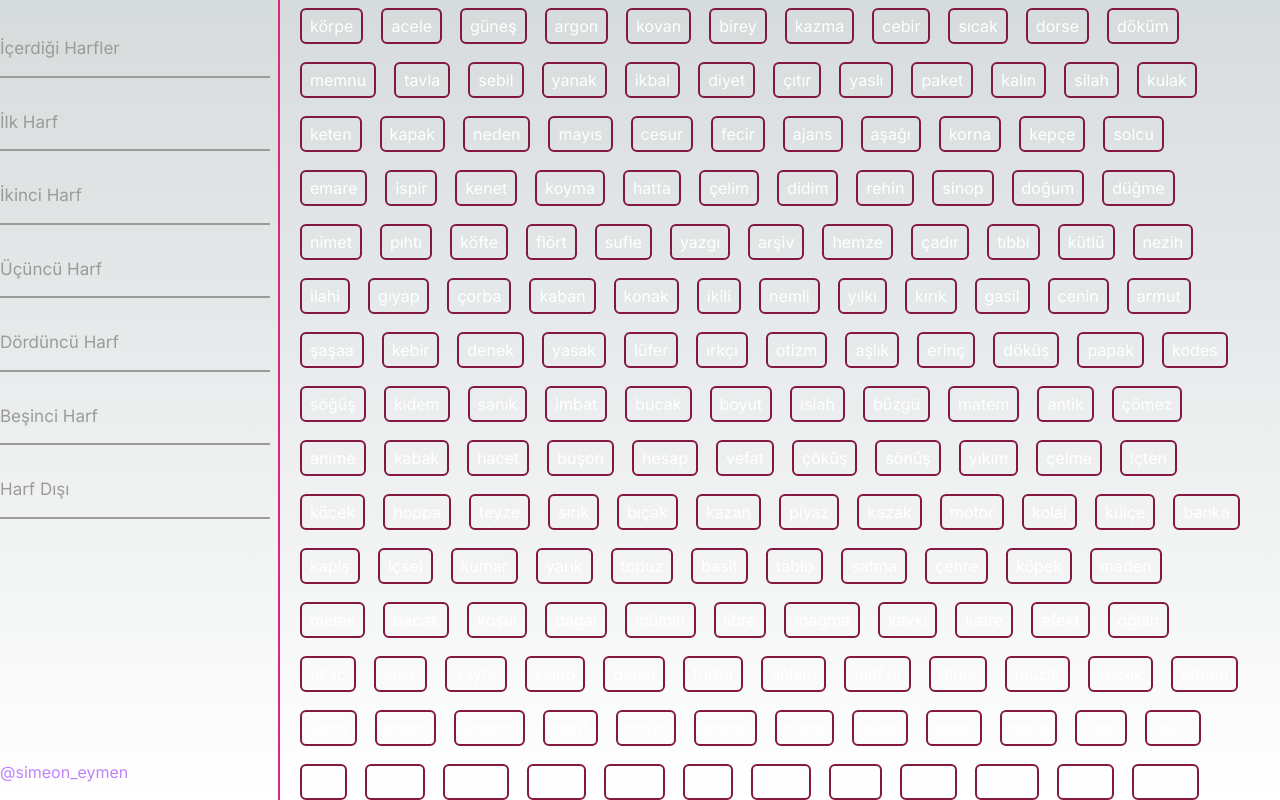
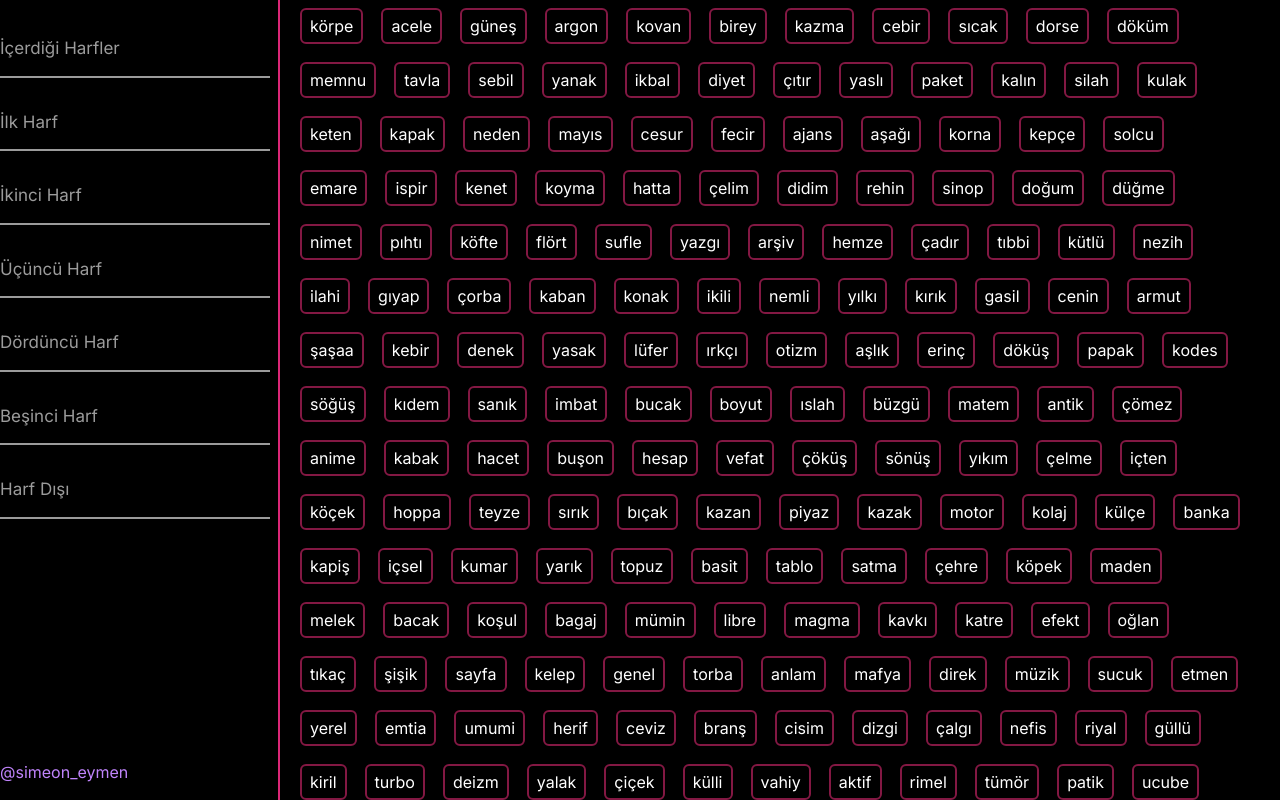
Before and after one commit to eymen-iron/wordle-hint, a Next.js app: page / in a window 1280 px wide. Built offline with nearby package versions, Linux system fonts and the light colour scheme.

Commit message:
Version 1.0.3.2

```diff
--- a/src/app/globals.css
+++ b/src/app/globals.css
@@ -4,26 +4,17 @@
 
 :root {
   --foreground-rgb: 0, 0, 0;
-  --background-start-rgb: 214, 219, 220;
-  --background-end-rgb: 255, 255, 255;
 }
 
 @media (prefers-color-scheme: dark) {
   :root {
     --foreground-rgb: 255, 255, 255;
-    --background-start-rgb: 0, 0, 0;
-    --background-end-rgb: 0, 0, 0;
   }
 }
 
 body {
   color: rgb(var(--foreground-rgb));
-  background: linear-gradient(
-      to bottom,
-      transparent,
-      rgb(var(--background-end-rgb))
-    )
-    rgb(var(--background-start-rgb));
+  background: black; /* Arka plan rengini siyah yapar */
   height: 100%;
   width: 100%;
 }
```
